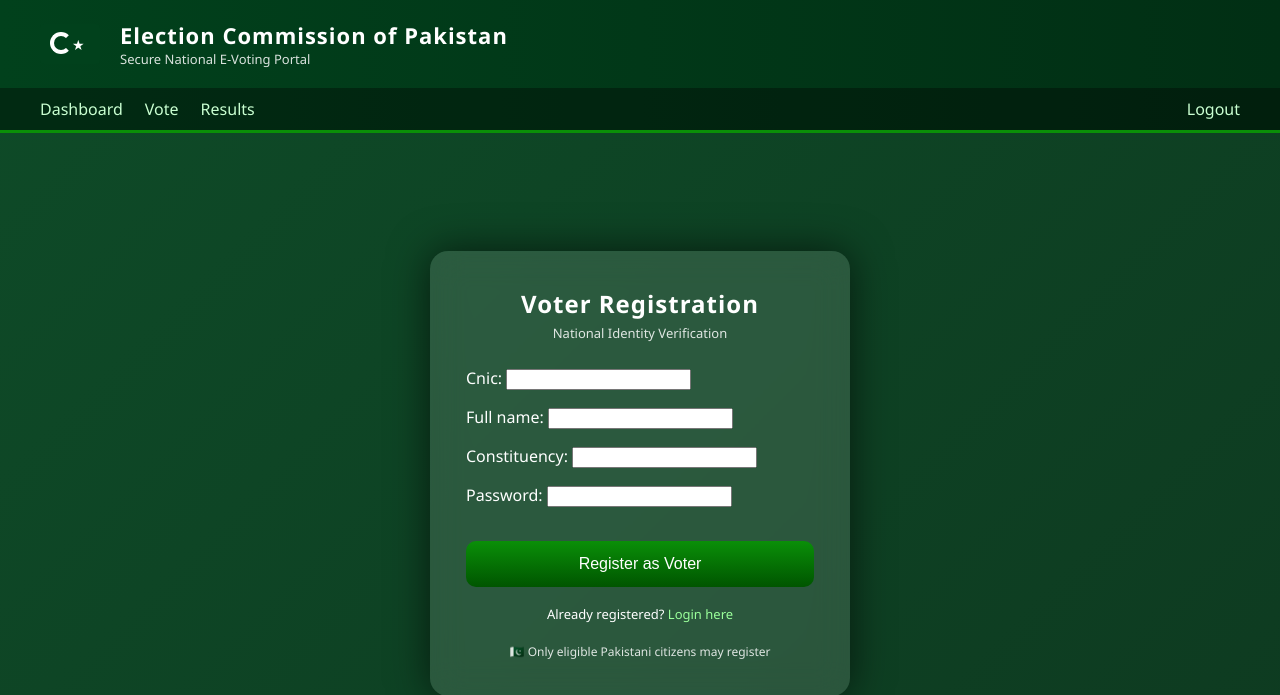
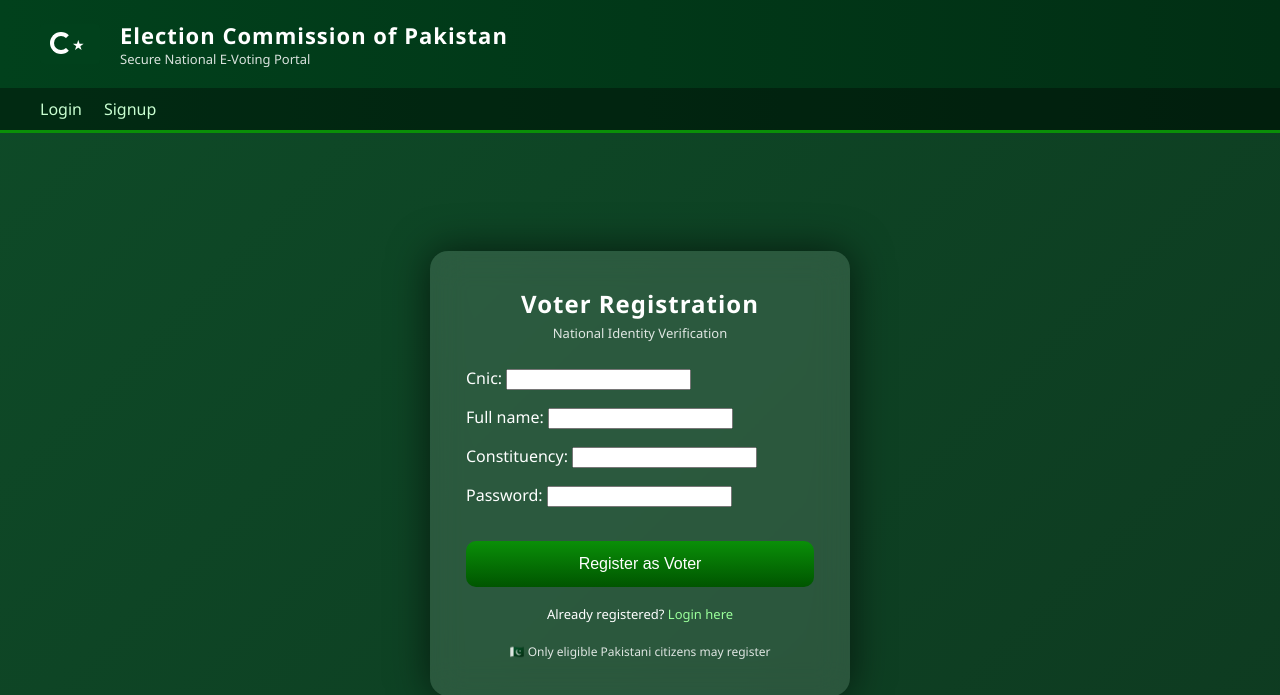
Before and after one commit to s2023065101-student/pakistan-evoting-system, a Django app: page /accounts/signup/ in a window 1280 px wide. Shown: the top 695 px of the page. Run offline with Django 5.2, Linux system fonts and the light colour scheme.

Commit message:
Show logout only for authenticated users

```diff
--- a/templates/base/base.html
+++ b/templates/base/base.html
@@ -29,13 +29,18 @@
         </div>
     </div>
 
-    <!-- NAVIGATION -->
     <nav class="top-nav">
-        <a href="{% url 'dashboard' %}">Dashboard</a>
-        <a href="{% url 'vote' %}">Vote</a>
-        <a href="{% url 'results' %}">Results</a>
-        <a href="{% url 'logout' %}" class="logout-link">Logout</a>
-    </nav>
+  {% if user.is_authenticated %}
+      <a href="{% url 'dashboard' %}">Dashboard</a>
+      <a href="{% url 'vote' %}">Vote</a>
+      <a href="{% url 'results' %}">Results</a>
+      <a href="{% url 'logout' %}" class="logout-link">Logout</a>
+  {% else %}
+      <a href="{% url 'login' %}">Login</a>
+      <a href="{% url 'signup' %}">Signup</a>
+  {% endif %}
+</nav>
+
 </header>
 
 <!-- MAIN CONTENT -->
```
